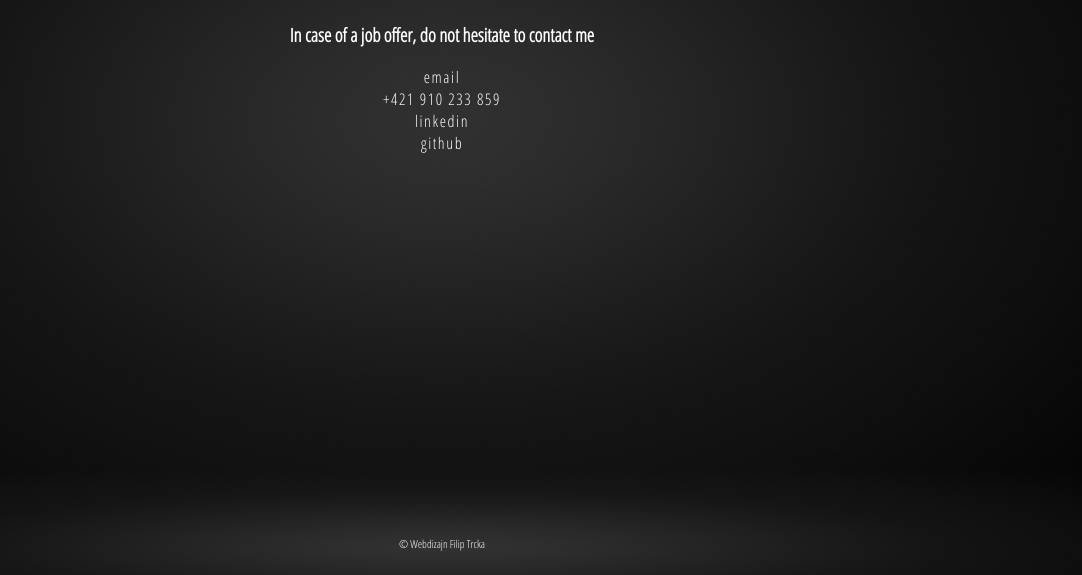
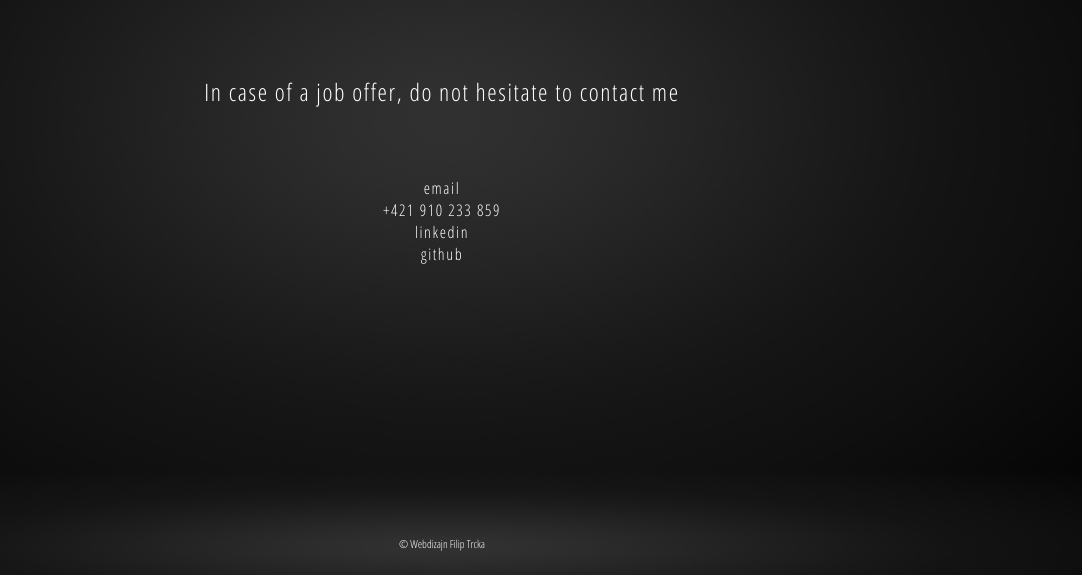
Before and after one commit to Joxer-Mocny/Webstranka, a plain HTML site: page kontaktEN.html in a window 1280 px wide. Shown: the part 225-800 px from the top of the page, without its empty margins (198-1280 px from the left). Drawn offline with Linux system fonts and the light colour scheme.

Commit message:
initial commit

```diff
--- a/kontaktEN.html
+++ b/kontaktEN.html
@@ -35,7 +35,9 @@
     </nav>
     <main>
       <h1>Contact</h1>
-      <h3>In case of a job offer, do not hesitate to contact me</h3>
+      <div class="Kontakt">
+      <p>In case of a job offer, do not hesitate to contact me</p>
+    </div>
       <p>
         <a href="mailto:filiptrcka@gmail.com" target="_blank">email</a>
         <a href="tel:+421910233859" target="_blank">+421 910 233 859</a>
```
